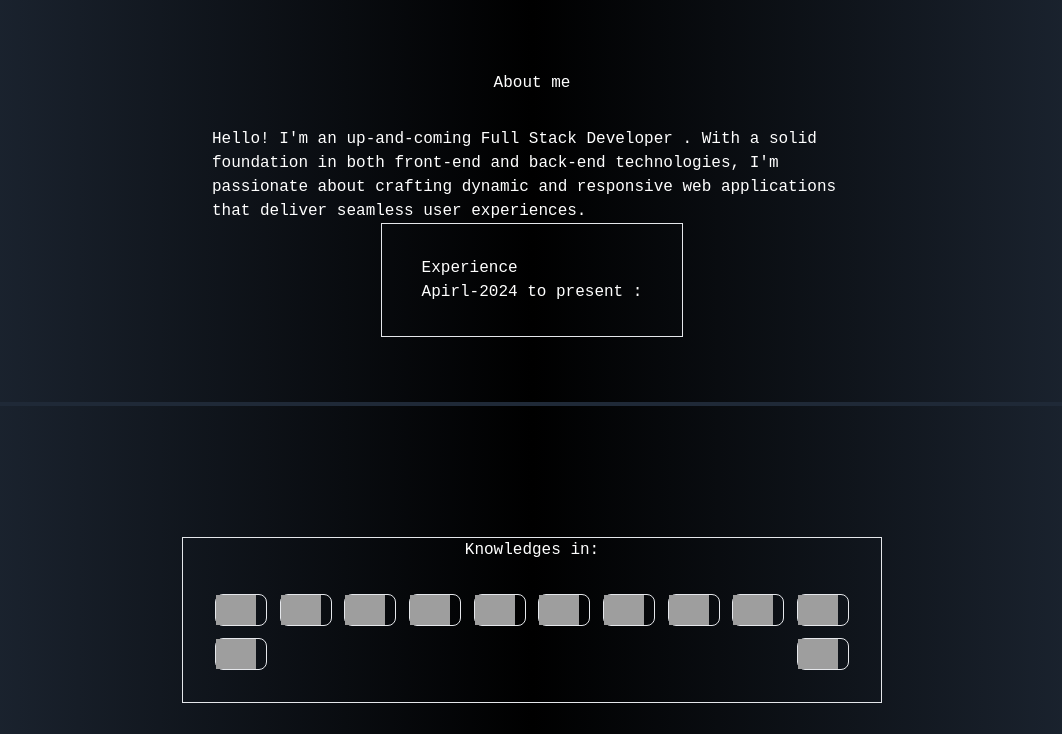
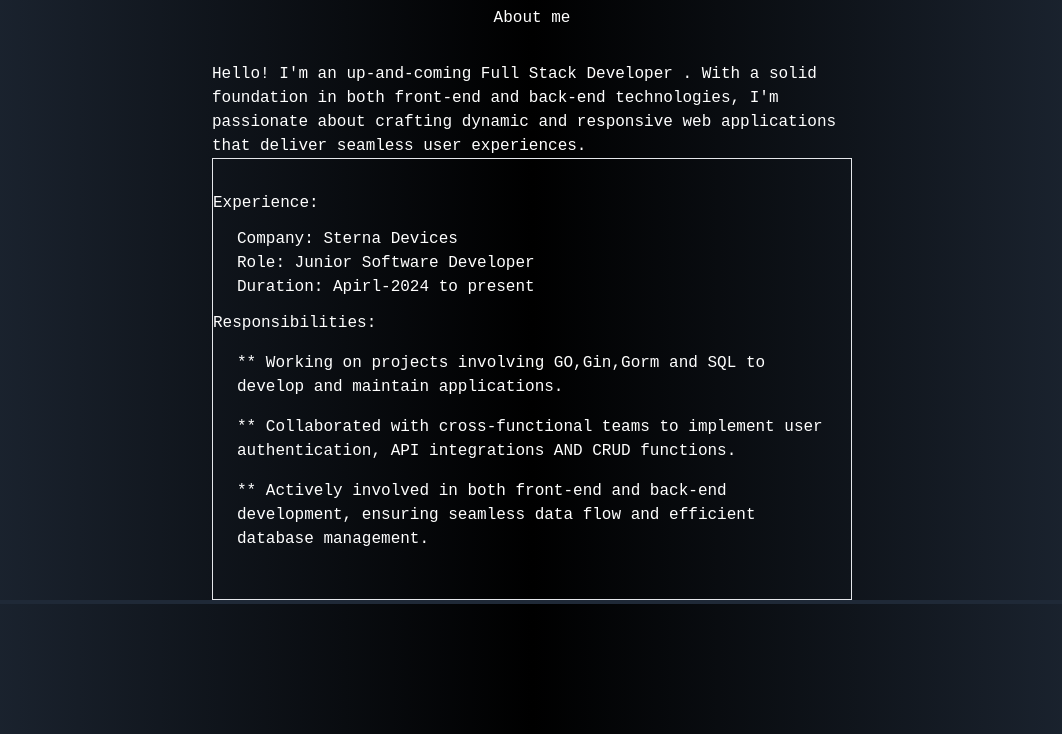
Before and after one commit to suresh-s0/portfolio2, a React (Vite) app: page / in a window 1280 px wide. Shown: the part 708-1442 px from the top of the page, without its empty margins (108-1170 px from the left). Built offline with nearby package versions, Linux system fonts and the light colour scheme; grey boxes are pictures that could not be loaded.

Commit message:
add experience and reponsibility

```diff
--- a/src/components/about.jsx
+++ b/src/components/about.jsx
@@ -1,7 +1,7 @@
 function About() {
 
     return (
-         <div className="flex flex-col justify-center items-center mt-5 h-[50vh] border-b-4 border-gray-800 ">
+         <div className="flex flex-col justify-center items-center mt-5  border-b-4 border-gray-800 ">
             <h1 className="text-white">About me</h1>
             <div className="flex w-[50%] mt-8">
 
@@ -14,10 +14,20 @@ function About() {
 
 
 
-            <div className="text-white flex flex-col justify-center border px-10 py-8">
-                <h1>Experience</h1>
-                <div>
-                    <h2>Apirl-2024 to present :</h2>
+            <div className="text-white flex flex-col w-[50%] justify-center border  py-8">
+                <h1>Experience:</h1>
+                <div className="px-6 py-3">
+                    <h2>Company: Sterna Devices</h2>
+                    <h2>Role: Junior Software Developer</h2>
+                    <h2>Duration: Apirl-2024 to present </h2>
+                </div>
+
+                <h1>Responsibilities:</h1>
+                <div className="px-6 py-2">
+                    <h2 className="py-2">** Working on projects involving GO,Gin,Gorm and  SQL to develop and maintain applications.</h2>
+                    <h2 className="py-2">** Collaborated with cross-functional teams to implement  user authentication, API integrations AND CRUD functions.</h2>
+                    <h2 className="py-2">** Actively involved in both front-end and back-end development, ensuring seamless data flow and efficient database management.</h2>
+
                 </div>
             </div>
             </div>
```
